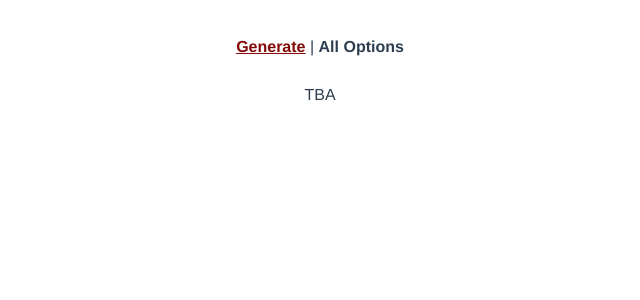
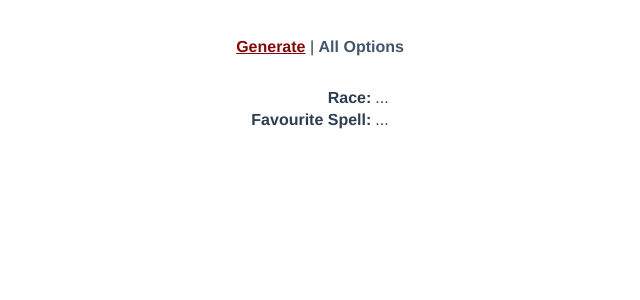
Before and after one commit to VeeHalonen/vue-character-creator, a Vue app: page / in a window 1280 px wide. Shown: the top 300 px of the page, without its empty margins (320-960 px from the left). Built offline with nearby package versions, Linux system fonts and the light colour scheme; no server answers.

Commit message:
Randomization test, page titles

```diff
--- a/src/App.vue
+++ b/src/App.vue
@@ -21,12 +21,6 @@ export default {
   created() {
     this.fetchAll();
     // .then((data) => console.log(data));
-  },
-  watch: {
-    // races: function(newData) {
-    //   console.log("hello");
-    //   console.log(newData[0].index);
-    // },
   },
   methods: {
     // Fetches data from the D&D API in the given category
@@ -63,7 +57,7 @@ export default {
 
 #nav a {
   font-weight: bold;
-  color: #2c3e50;
+  color: #41566b;
   text-decoration: none;
 }
 
--- a/src/components/RandomData.vue
+++ b/src/components/RandomData.vue
@@ -1,16 +1,54 @@
 <template>
   <div>
-    TBA
+    <table>
+      <tr>
+        <th>Race:</th>
+        <td>{{ race }}</td>
+      </tr>
+      <tr>
+        <th>Favourite Spell:</th>
+        <td>{{ spell }}</td>
+      </tr>
+    </table>
   </div>
 </template>
 
 <script>
+// Gets a random value from given array
+const getRandomIndex = (arr) => {
+  if (arr && arr[0] && arr[0].index) {
+    const index = Math.floor(Math.random() * arr.length);
+    return arr[index].index;
+  } else {
+    return "...";
+  }
+};
+
 export default {
   name: "RandomData",
-  props: {
-    //msg: String
+  props: ["races", "spells"],
+  computed: {
+    race: function() {
+      return getRandomIndex(this.races);
+    },
+    spell: function() {
+      return getRandomIndex(this.spells);
+    },
   },
 };
 </script>
 
-<style scoped></style>
+<style scoped>
+table {
+  margin-left: auto;
+  margin-right: auto;
+  text-align: left;
+}
+tr {
+  min-width: 100;
+  text-align: right;
+}
+td {
+  text-align: left;
+}
+</style>
--- a/src/router/index.js
+++ b/src/router/index.js
@@ -9,6 +9,9 @@ const routes = [
     path: "/",
     name: "Home",
     component: Home,
+    meta: {
+      title: "Random Character",
+    },
   },
   {
     path: "/info",
@@ -18,6 +21,9 @@ const routes = [
     // which is lazy-loaded when the route is visited.
     component: () =>
       import(/* webpackChunkName: "about" */ "../views/Info.vue"),
+    meta: {
+      title: "All Options",
+    },
   },
 ];
 
@@ -27,4 +33,9 @@ const router = new VueRouter({
   routes,
 });
 
+router.beforeEach((to, from, next) => {
+  document.title = to.meta.title || "Character Creator";
+  next();
+});
+
 export default router;
--- a/src/views/Home.vue
+++ b/src/views/Home.vue
@@ -1,6 +1,6 @@
 <template>
   <div>
-    <RandomData />
+    <RandomData :races="races" :spells="spells" />
   </div>
 </template>
 
@@ -13,5 +13,6 @@ export default {
   components: {
     RandomData,
   },
+  props: ["races", "spells"],
 };
 </script>
```
